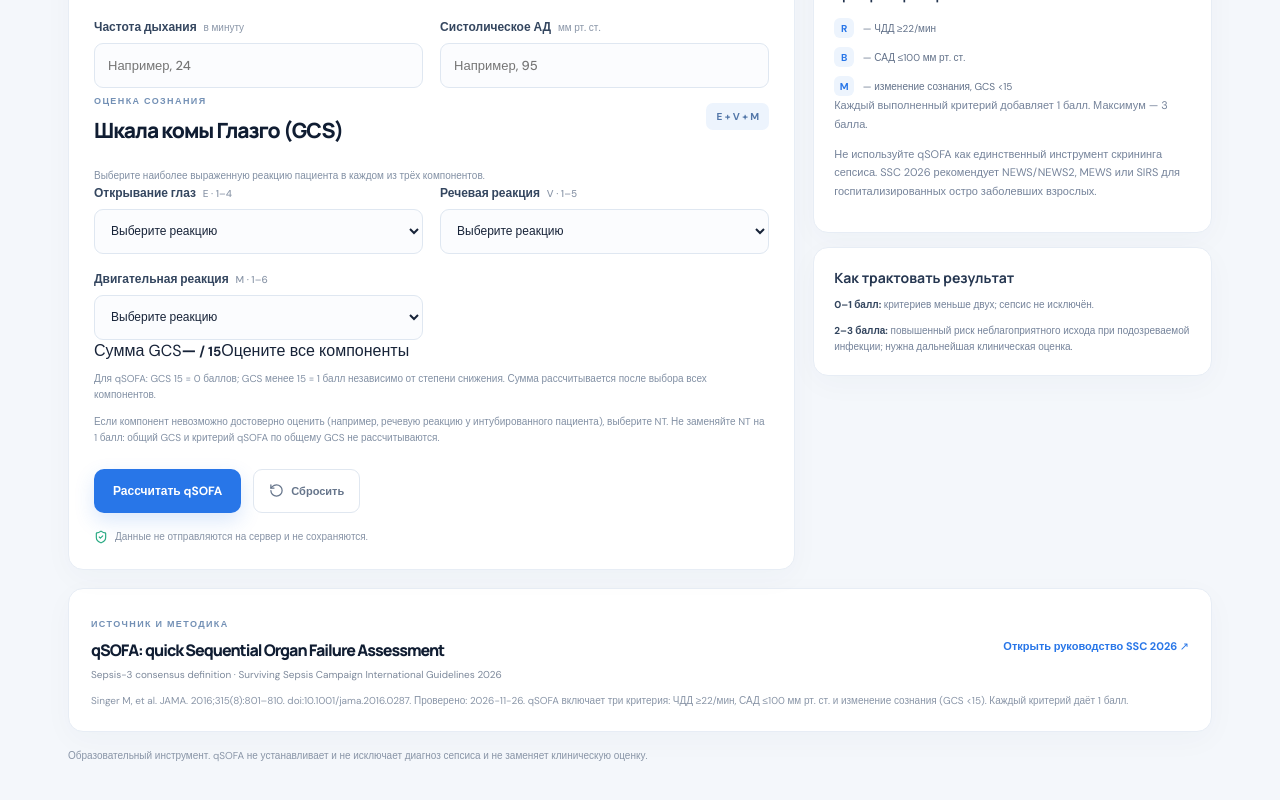
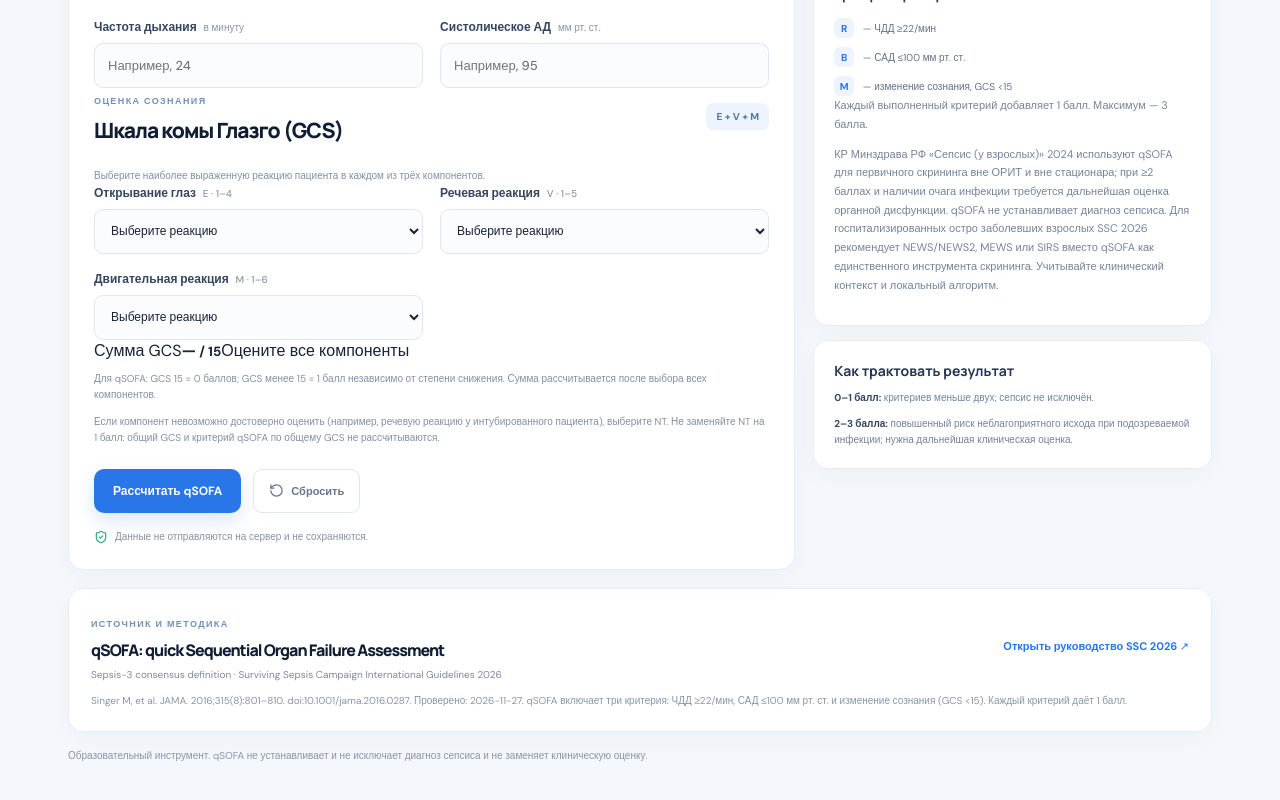
Before and after one commit to Whiterx/medcalc-pro-next, a React (Vite) app: page /medcalc-pro-next/calculators/qsofa in a window 1280 px wide. Shown: the part 390-1190 px from the top of the page. Built offline with nearby package versions, Linux system fonts and the light colour scheme.

Commit message:
fix(qsofa): align GCS labels and Russian sepsis guidance

```diff
--- a/src/calculators/emergency/QSOFACalculator.tsx
+++ b/src/calculators/emergency/QSOFACalculator.tsx
@@ -17,7 +17,7 @@ const gcsOptions = {
   verbal: [
     { value: '5', label: '5 — ориентирован' },
     { value: '4', label: '4 — спутанная речь' },
-    { value: '3', label: '3 — отдельные слова' },
+    { value: '3', label: '3 — бессвязные слова' },
     { value: '2', label: '2 — нечленораздельные звуки' },
     { value: '1', label: '1 — отсутствует' },
     { value: 'NT', label: 'NT — не оценивается' },
@@ -25,7 +25,7 @@ const gcsOptions = {
   motor: [
     { value: '6', label: '6 — выполняет команды' },
     { value: '5', label: '5 — локализует давление' },
-    { value: '4', label: '4 — нормальное сгибание' },
+    { value: '4', label: '4 — отдёргивание в ответ на давление' },
     { value: '3', label: '3 — патологическое сгибание' },
     { value: '2', label: '2 — разгибание' },
     { value: '1', label: '1 — отсутствует' },
@@ -186,7 +186,7 @@ export default function QSOFACalculator() {
               <li><b>M</b> — изменение сознания, GCS &lt;15</li>
             </ul>
             <p>Каждый выполненный критерий добавляет 1 балл. Максимум — 3 балла.</p>
-            <p>Не используйте qSOFA как единственный инструмент скрининга сепсиса. SSC 2026 рекомендует NEWS/NEWS2, MEWS или SIRS для госпитализированных остро заболевших взрослых.</p>
+            <p>КР Минздрава РФ «Сепсис (у взрослых)» 2024 используют qSOFA для первичного скрининга вне ОРИТ и вне стационара; при ≥2 баллах и наличии очага инфекции требуется дальнейшая оценка органной дисфункции. qSOFA не устанавливает диагноз сепсиса. Для госпитализированных остро заболевших взрослых SSC 2026 рекомендует NEWS/NEWS2, MEWS или SIRS вместо qSOFA как единственного инструмента скрининга. Учитывайте клинический контекст и локальный алгоритм.</p>
           </div>
           <div className="threshold-panel">
             <h3>Как трактовать результат</h3>
@@ -209,7 +209,7 @@ export default function QSOFACalculator() {
           <div className="criteria-list">
             {result.criteria.map((criterion) => <div className="criterion-row" key={criterion.key}><span className={criterion.met ? 'criterion-point active' : 'criterion-point'}>{criterion.points ? '+1' : '0'}</span><span><b>{criterion.label}</b><small>{criterion.explanation}</small></span><span className="criterion-status">{criterion.met ? 'Критерий есть' : 'Нет'}</span></div>)}
           </div>
-          <p className="clinical-warning"><ShieldAlert size={14} /> qSOFA не является самостоятельным скрининговым тестом на сепсис. Руководство Surviving Sepsis Campaign 2026 рекомендует NEWS/NEWS2, MEWS или SIRS вместо qSOFA в качестве единственного инструмента скрининга у госпитализированных остро заболевших взрослых. Отрицательный qSOFA не исключает сепсис.</p>
+          <p className="clinical-warning"><ShieldAlert size={14} /> qSOFA не устанавливает диагноз сепсиса, а отрицательный результат не исключает его. КР Минздрава РФ 2024 включают qSOFA в первичный скрининг вне ОРИТ/стационара; при ≥2 баллах и очаге инфекции требуется дальнейшая оценка. Для госпитализированных остро заболевших взрослых SSC 2026 рекомендует NEWS/NEWS2, MEWS или SIRS вместо qSOFA как единственного скринингового инструмента.</p>
         </section>
       )}
 
--- a/src/calculators/emergency/qsofa.reference.ts
+++ b/src/calculators/emergency/qsofa.reference.ts
@@ -2,13 +2,16 @@ export const QSOFA_REFERENCE = {
   title: 'qSOFA: quick Sequential Organ Failure Assessment',
   definition: 'Sepsis-3 consensus definition',
   originalSource: 'Singer M, et al. JAMA. 2016;315(8):801–810. doi:10.1001/jama.2016.0287',
+  russianGuideline: 'Клинические рекомендации Минздрава РФ «Сепсис (у взрослых)», 2024, ID 898_1; приложения Б.1 и Г.2.',
+  russianGuidelineUrl: 'https://cr.minzdrav.gov.ru/preview-cr/898_1',
   guideline: 'Surviving Sepsis Campaign International Guidelines 2026',
   url: 'https://www.sccm.org/clinical-resources/guidelines/guidelines/surviving-sepsis-campaign-international-guidelines-for-management-of-sepsis-and-septic-shock-2026',
-  accessed: '2026-11-26',
+  accessed: '2026-11-27',
   notes: [
     'qSOFA включает три критерия: ЧДД ≥22/мин, САД ≤100 мм рт. ст. и изменение сознания (GCS <15). Каждый критерий даёт 1 балл.',
-    'Порог ≥2 критериев указывает на повышенный риск неблагоприятного исхода у пациентов с подозреваемой инфекцией и служит поводом для дальнейшей оценки.',
+    'КР Минздрава РФ «Сепсис (у взрослых)» 2024 (ID 898_1) используют qSOFA для первичного скрининга вне ОРИТ и вне стационара; при ≥2 баллах и наличии очага инфекции требуется дальнейшая оценка органной дисфункции.',
+    'Порог ≥2 критериев указывает на повышенный риск неблагоприятного исхода у пациентов с подозреваемой инфекцией и служит поводом для дальнейшей оценки, а не самостоятельным диагнозом.',
     'qSOFA не является диагностическим критерием сепсиса и не должен использоваться как единственный инструмент скрининга или исключения сепсиса.',
-    'Рекомендации Surviving Sepsis Campaign 2026 отдают предпочтение NEWS/NEWS2, MEWS или SIRS перед qSOFA в качестве единственного инструмента скрининга сепсиса у госпитализированных остро заболевших взрослых.',
+    'SSC 2026 рекомендует NEWS/NEWS2, MEWS или SIRS вместо qSOFA как единственного инструмента скрининга у госпитализированных остро заболевших взрослых. Это международная рекомендация для указанного контекста; российские КР 2024 отдельно включают qSOFA в первичный скрининг вне ОРИТ/стационара.',
   ],
 } as const
```
Also changed, not shown: 2 other files (tests, documents, lock files or other folders).
